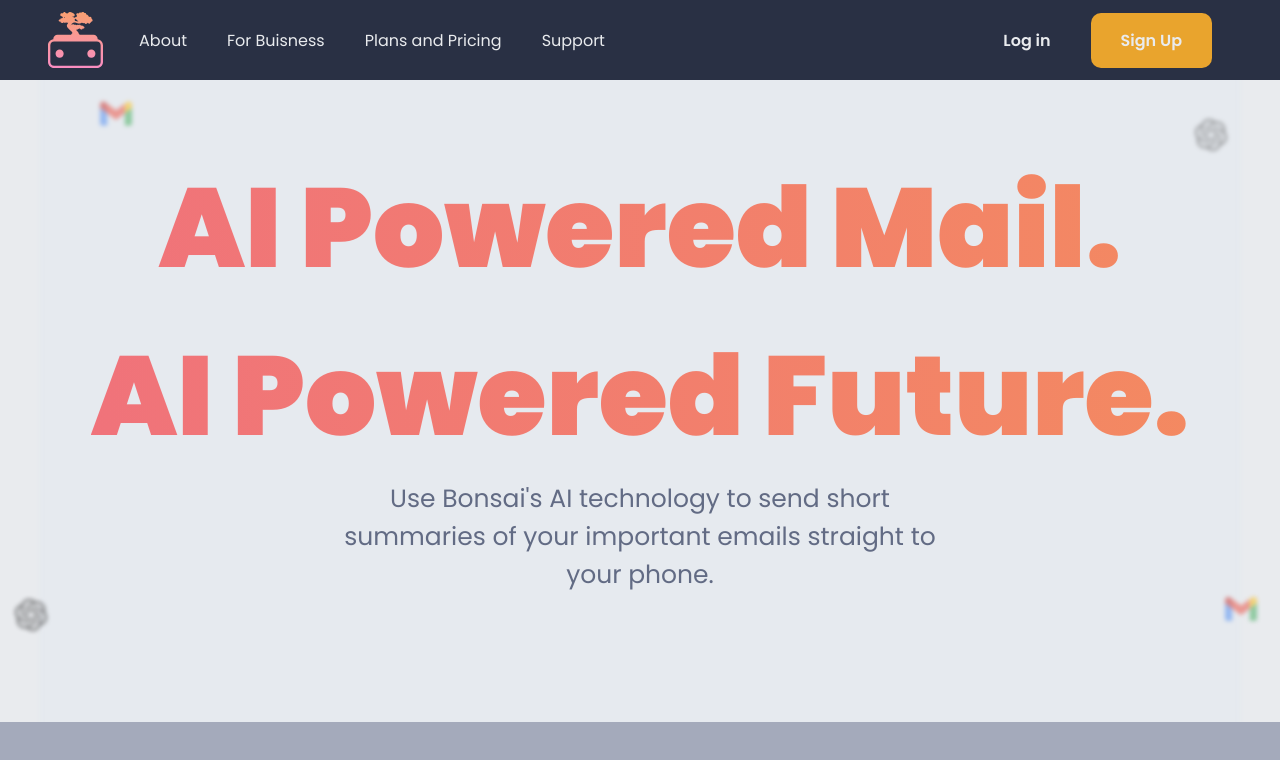
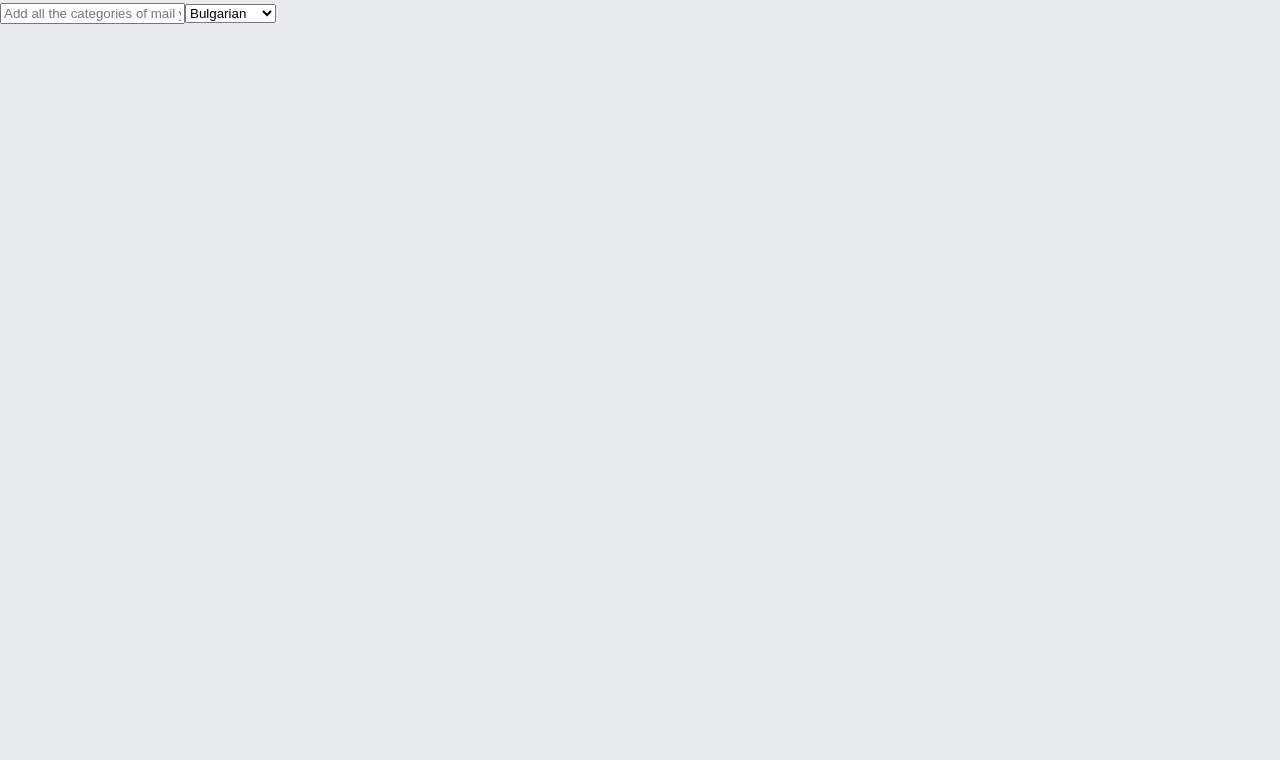
Before and after one commit to Lunarmagpie/pennhacks-nosecrets, a React (Create React App) app: page /test in a window 1280 px wide. Shown: the top 760 px of the page. Built offline with nearby package versions, Linux system fonts and the light colour scheme.

Commit message:
added routing and also added a after login page just for testing api calls

```diff
--- a/package.json
+++ b/package.json
@@ -9,6 +9,7 @@
     "@testing-library/user-event": "^13.5.0",
     "react": "^18.2.0",
     "react-dom": "^18.2.0",
+    "react-router-dom": "^6.15.0",
     "react-scripts": "^5.0.1",
     "web-vitals": "^2.1.4"
   },
--- a/src/App.js
+++ b/src/App.js
@@ -1,29 +1,40 @@
 import './App.css';
 import { GoogleOAuthProvider, GoogleLogin } from '@react-oauth/google';
+import { BrowserRouter as Router, Routes, Route } from 'react-router-dom';
+import Home from './Home';
+import Main2 from './Main2';
 
 let clientId = "134654918207-veaujugouh4eu69pos4bruduecdegtk5.apps.googleusercontent.com"
 
 function App() {
   return (
-    <GoogleOAuthProvider clientId={clientId}>
-      <GoogleLogin
-        onSuccess={credentialResponse => {
-          fetch("/api/login", {
-            method: 'POST',
-            body: JSON.stringify({
-              credential: credentialResponse.credential,
-              client_id: credentialResponse.clientId,
-            }),
-            headers: {
-              "Content-type": "application/json; charset=UTF-8"
-            },
-          })
-        }}
-        onError={() => {
-          console.log('Login Failed');
-        }}
-      />
-    </GoogleOAuthProvider>
+    <>
+      <Router>
+        <Routes>
+          <Route path="/" element={<Home/>} />
+          <Route path="/test" element={<Main2/>} />
+        </Routes>
+      </Router>
+    </>
+    // <GoogleOAuthProvider clientId={clientId}>
+    //   <GoogleLogin
+    //     onSuccess={credentialResponse => {
+    //       fetch("/api/login", {
+    //         method: 'POST',
+    //         body: JSON.stringify({
+    //           credential: credentialResponse.credential,
+    //           client_id: credentialResponse.clientId,
+    //         }),
+    //         headers: {
+    //           "Content-type": "application/json; charset=UTF-8"
+    //         },
+    //       })
+    //     }}
+    //     onError={() => {
+    //       console.log('Login Failed');
+    //     }}
+    //   />
+    // </GoogleOAuthProvider>
 
   );
 }
--- /dev/null
+++ b/src/Home.js
@@ -0,0 +1,14 @@
+import React from 'react'
+import Menubar from './components/menubar'
+import MainArea from './components/main'
+
+function Home() {
+  return (
+    <div>
+        <Menubar />
+        <MainArea />
+    </div>
+  )
+}
+
+export default Home
--- /dev/null
+++ b/src/Main2.js
@@ -0,0 +1,70 @@
+import React from "react";
+
+import { useState } from "react";
+
+function Main2() {
+	const [categories, setCategories] = useState("");
+	// all the languages that deepL supports
+	const languages = {
+    "Bulgarian": "BG",
+    "Czech": "CS",
+    "Danish": "DA",
+    "German": "DE",
+    "Greek": "EL",
+    "English": "EN",
+    "Spanish": "ES",
+    "Estonian": "ET",
+    "Finnish": "FI",
+    "French": "FR",
+    "Hungarian": "HU",
+    "Indonesian": "ID",
+    "Italian": "IT",
+    "Japanese": "JA",
+    "Korean": "KO",
+    "Lithuanian": "LT",
+    "Latvian": "LV",
+    "Norwegian": "NB",
+    "Dutch": "NL",
+    "Polish": "PL",
+    "Portuguese": "PT",
+    "Romanian": "RO",
+    "Russian": "RU",
+    "Slovak": "SK",
+    "Slovenian": "SL",
+    "Swedish": "SV",
+    "Turkish": "TR",
+    "Ukrainian": "UK",
+    "Chinese": "ZH"
+
+	};
+
+	const [language, setLanguage] = useState(languages);
+
+	const handleCategoriesChange = (event) => {
+		setCategories(event.target.value);
+	};
+
+	const handleLanguageChange = (event) => {
+		setLanguage(event.target.value);
+	};
+
+	return (
+		<div>
+			<input
+				type="text"
+				placeholder="Add all the categories of mail you want to summarize"
+				value={categories}
+				onChange={handleCategoriesChange}
+			/>
+			<select value={language} onChange={handleLanguageChange}>
+				{/* maping */}
+				{Object.keys(languages).map((language) => (
+					<option value={languages[language]} key={languages[language]}>{language}</option>
+				))}
+				{/* end */}
+			</select>
+		</div>
+	);
+}
+
+export default Main2;
--- a/src/index.js
+++ b/src/index.js
@@ -8,7 +8,6 @@ import Main from "./components/main";
 const root = ReactDOM.createRoot(document.getElementById("root"));
 root.render(
   <React.StrictMode>
-    <Menubar />
-    <Main />
+    <App />
   </React.StrictMode>
 );
```
Also changed, not shown: src/components/Main2.js (deleted, +0 -11 lines), src/Main2.css (added), src/components/Main2.css (deleted), 1 other file (tests, documents, lock files or other folders).
